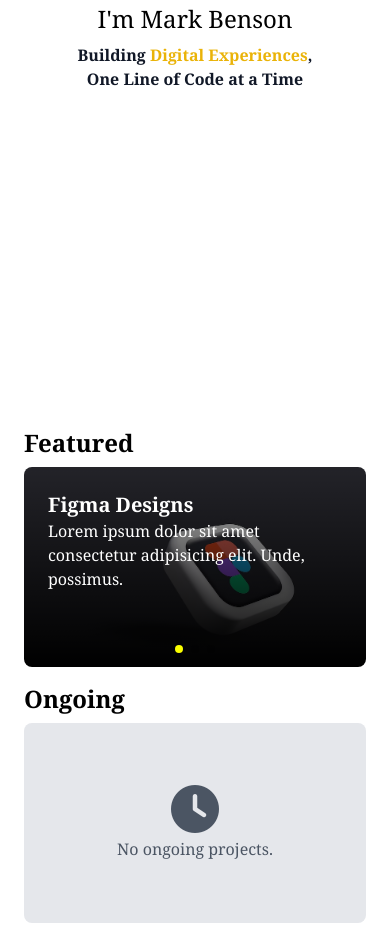
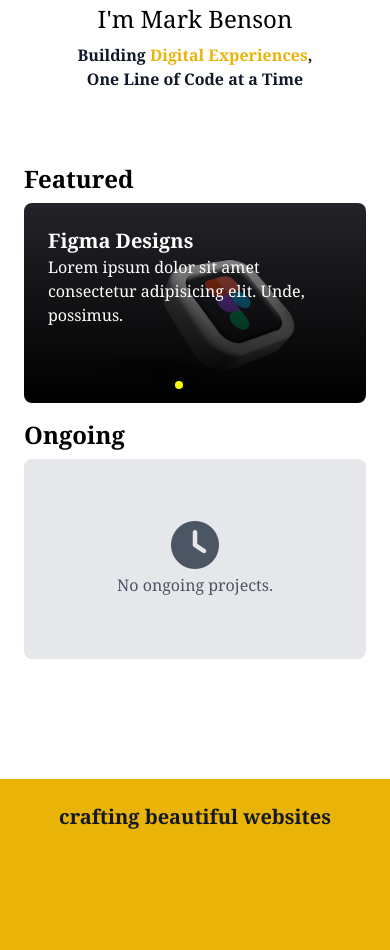
Before and after one commit to matanguihanbenson/___portfolio, a website: page index.html in a window 390 px wide. Shown: the part 441-1391 px from the top of the page. Drawn offline with nearby package versions, Linux system fonts and the light colour scheme.

Commit message:
fixing mobile view

```diff
--- a/index.html
+++ b/index.html
@@ -36,19 +36,18 @@
     </div>
   </nav>
 
-  <div class="banner p-6 relative w-full h-screen top-0 flex md:items-center">
+  <div class="flex flex-col h-max justify-between gap-20">
+    <div class="banner p-6 relative w-full h-screen top-0 flex md:items-center portrait:h-[500px]">
       <div class="w-full mt-20 h-max flex flex-col-reverse md:flex-row lg:grid-cols-2 items-center justify-between">
         <div class="mt-10 text-center md:text-left">
           <h1 class="text-2xl mb-2 lg:text-5xl">I'm Mark Benson</h1>
           <h2 class="w-[27ch] text-gray-900 lg:text-3xl sm:text-2xl text-md font-bold leading-[150%] p-0 m-0">Building <span class="text-yellow-500 inline-block leading-[150%]">Digital Experiences</span>, <br>One Line of Code at a Time</h2>
         </div>
         <div class="profile h-[300px] sm:h-[300px] lg:h-[500px] w-full">
-
         </div>
       </div>
     </div>
-
-  <div class="featured-section h-max p-6 w-full bg-white flex justify-between flex-col sm:flex-row">
+    <div class="featured-section relative h-max p-6 w-full bg-white flex justify-between flex-col sm:flex-row">
       <div class="sm:w-[70%] w-full">
         <h1 class="text-2xl font-bold">Featured</h1>
         <div class="my-carousel swiper-container mt-2 overflow-hidden lg:hidden relative">
@@ -114,7 +113,7 @@
         <h1 class="font-black text-gray-900 sm:hidden text-xl text-center">crafting beautiful websites</h1>
       </div>
       <div>
-
+      </div>
     </div>
   </div>
   <script src="https://unpkg.com/swiper/swiper-bundle.min.js"></script>
```
Also changed, not shown: build/style.css. Lines whose indentation alone changed are shown as unchanged.
